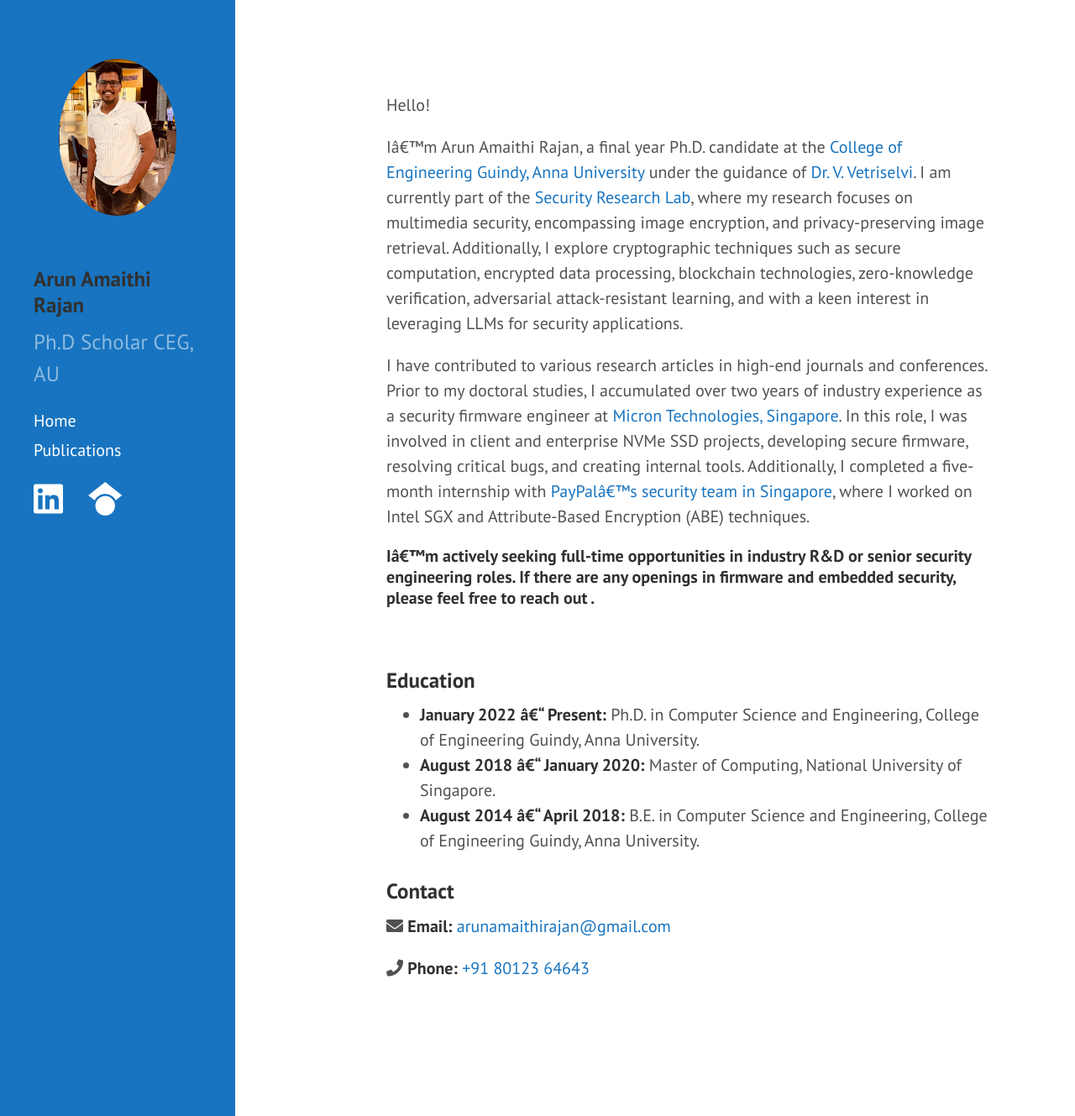
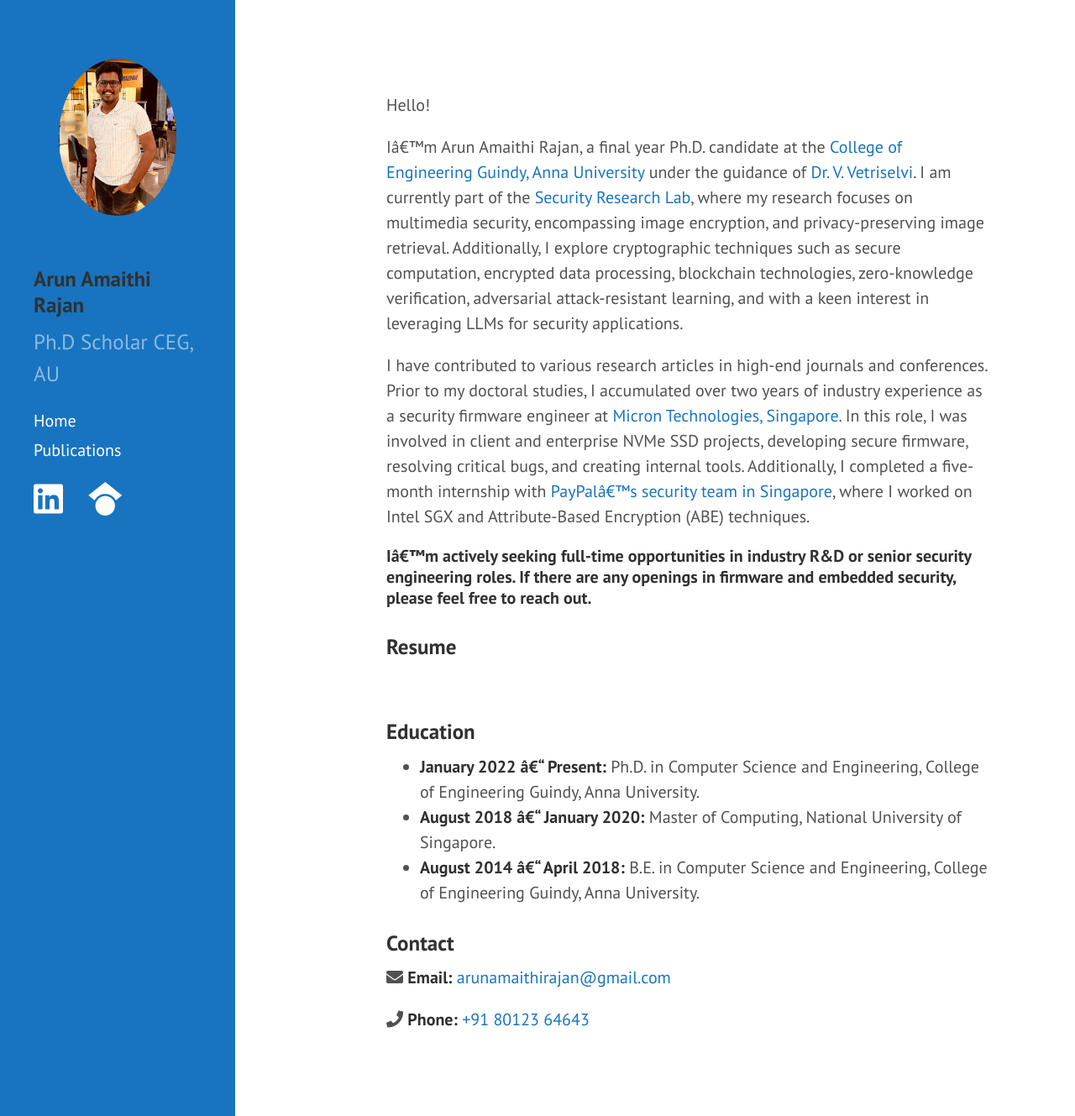
Before and after one commit to arunamaithi/arunamaithi.github.io, a Jekyll site: the page built from index.md, in a window 1280 px wide and 1329 px high. Shown: the whole window at 84% size. Built offline with Jekyll 4.4.1, drawn with Linux system fonts in a browser that asks for light colours.

Commit message:
cv update

```diff
--- a/index.md
+++ b/index.md
@@ -27,12 +27,13 @@ I have contributed to various research articles in high-end journals and confere
 
 <!-- revolve around novel applications of acoustic sensing, as well as sensor security. -->
 
-#### I'm actively seeking full-time opportunities in industry R&D or senior security engineering roles. If there are any openings in firmware and embedded security, please feel free to reach out .
+#### I'm actively seeking full-time opportunities in industry R&D or senior security engineering roles. If there are any openings in firmware and embedded security, please feel free to reach out.
 
 <!-- ### [Resume](https://arunamaithi.github.io/cv.pdf) -->
 
+<h3>Resume</h3>
 <a style="padding-left:25px;" href="{{ site.url }}/cv.pdf">
-  <i class="fas fa-file-user fa-2x"></i>
+  <i class="fa-brands fa-file-user fa-2x"></i>
 </a>
 
 <!-- <a href="https://www.linkedin.com/in/arunamaithi/">
```
